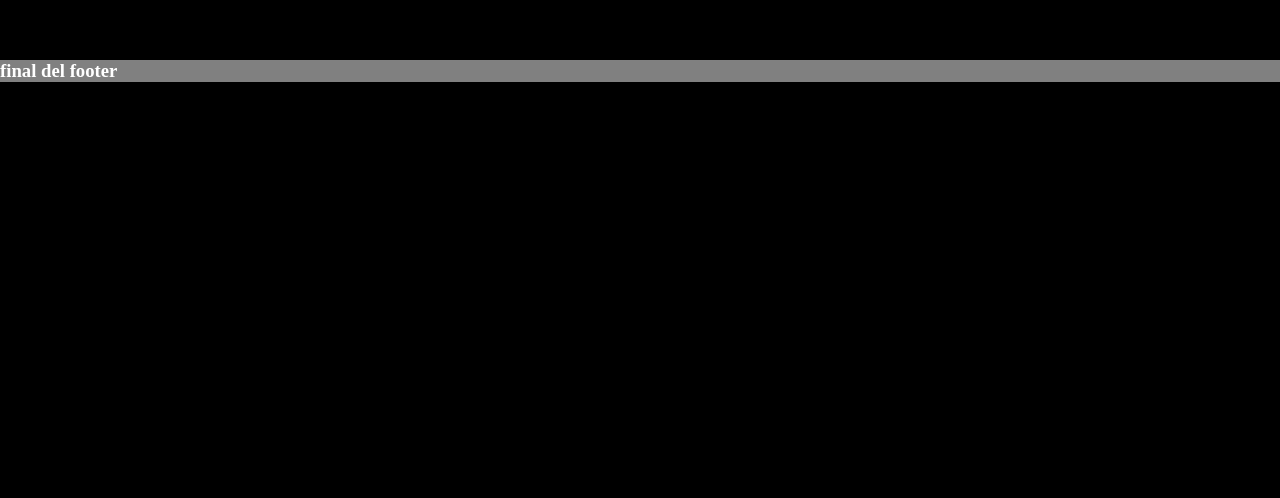
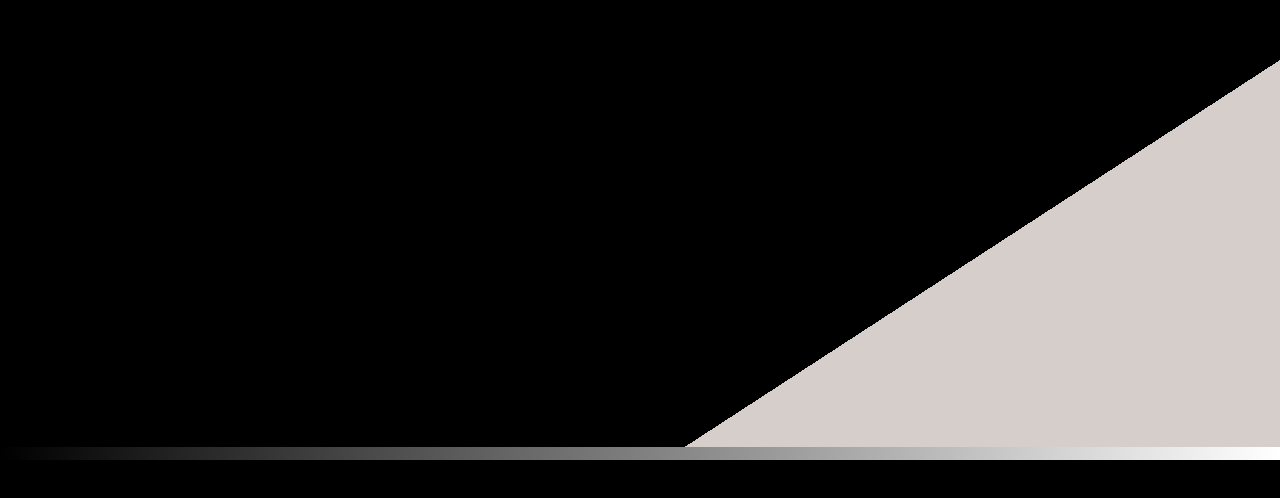
Before and after one commit to MarcosLazarte/foopGames, a React (Create React App) app: page /games/1 in a window 1280 px wide. Shown: the part 1540-2038 px from the top of the page. Before the commit the page ends 1622 px from the top, so only its background shows below. Built offline with nearby package versions, Linux system fonts and the light colour scheme; no server answers.

Commit message:
footer en presentacion

```diff
--- a/src/pages/gamePerfil/GamePerfil.jsx
+++ b/src/pages/gamePerfil/GamePerfil.jsx
@@ -1,5 +1,6 @@
 import React, { useEffect, useState, useContext, useCallback } from 'react';
 import { useParams, Link } from 'react-router-dom';
+import Footer from '../../components/footer/Footer';
 import IndividualDisplayContext from '../../context/individualDisplayContext';
 import './gamePerfil.css';
 
@@ -114,9 +115,7 @@ const GamePerfil = () => {
         Lorem ipsum dolor sit amet consectetur, adipisicing elit. Minus voluptatem quia laudantium reprehenderit expedita. Ad deleniti, asperiores minima possimus voluptatem eaque culpa natus est sapiente adipisci voluptate iure nesciunt amet.
         { loaded ? <video src={datos.background_image}>Video</video> : <h3>,,,cargando</h3>}
       </section>
-      <footer className='asdf'>
-        <h3>final del footer</h3>
-      </footer>
+      <Footer/>
       <nav className='gamePerfil_nav'>
         <Link to={'/inicio'}> ❮ </Link>
       </nav>
--- a/src/pages/presentacion/Presentacion.jsx
+++ b/src/pages/presentacion/Presentacion.jsx
@@ -1,5 +1,6 @@
 import React, { useEffect, useState } from 'react'
 import { Link } from 'react-router-dom'
+import Footer from '../../components/footer/Footer';
 import './presentacion.css'
 
 const Presentacion = () => {
@@ -246,12 +247,7 @@ const Presentacion = () => {
         </div>
       </section>
 
-      <section className='quintaPagina'>
-        <div>
-          <div className='quintaPagina_detalle-dibujo'></div>
-        </div>
-
-      </section>
+      <Footer/>
       <footer>
         {time}
       </footer>
```
